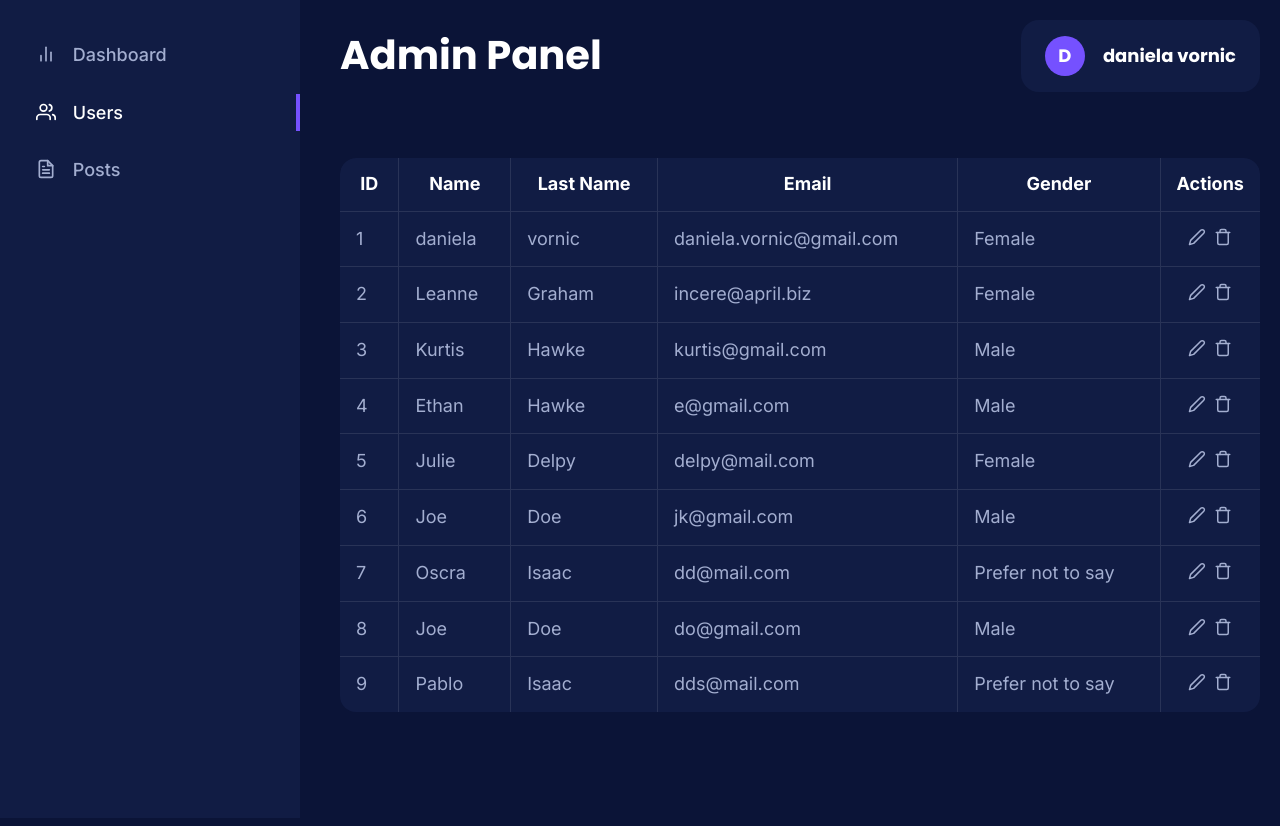
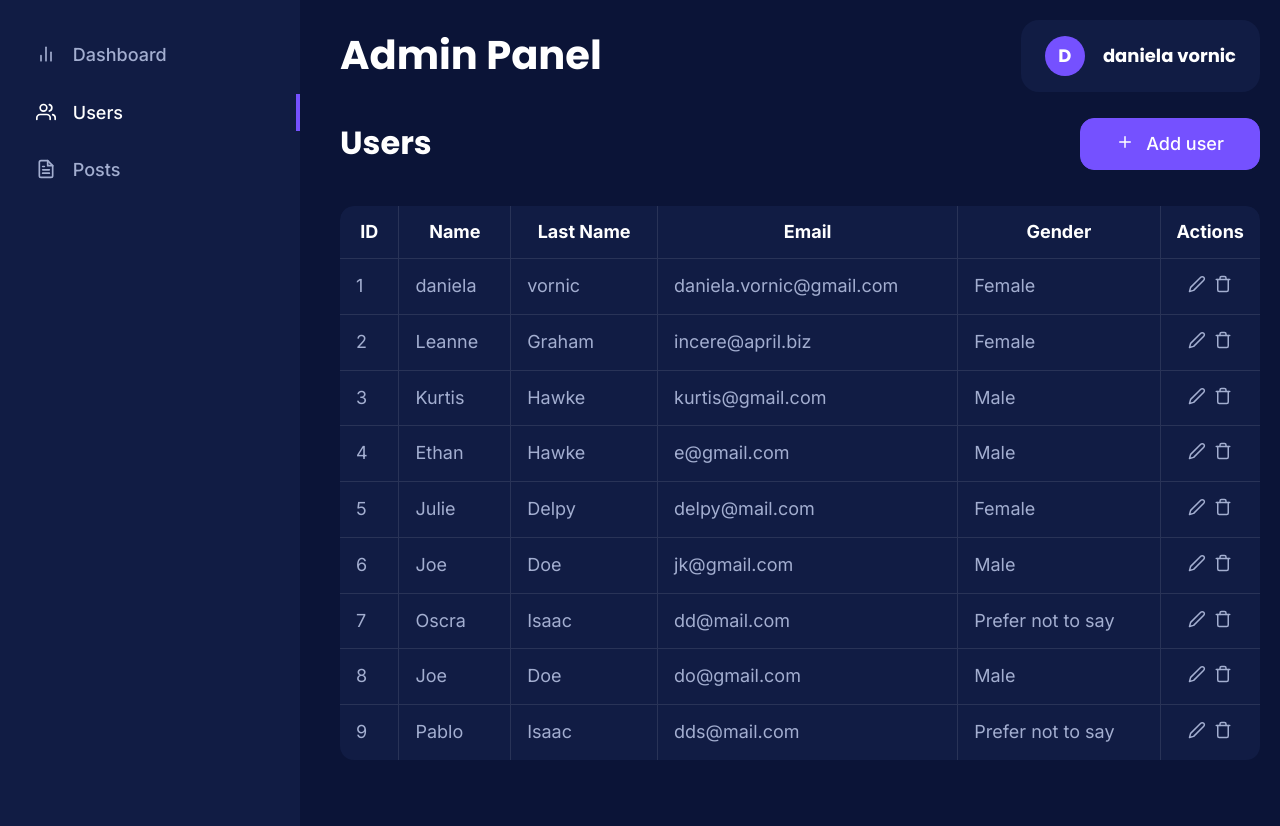
Before and after one commit to danielavornic/ebs-dashboard, a React (Create React App) app: page /users in a window 1280 px wide. Built offline with nearby package versions, Linux system fonts and the light colour scheme; data requests are answered from the project's data file; sample sign-in values are in the browser's storage.

Commit message:
add title and 'add' button above table in admin panel

```diff
--- a/src/components/Layout/Layout.tsx
+++ b/src/components/Layout/Layout.tsx
@@ -8,11 +8,14 @@ import Menu from './Menu';
 import Topbar from './Topbar';
 
 import '../../styles/Layout.scss';
+import { FiPlus } from 'react-icons/fi';
+import Button from '../Button';
 
 interface LayoutProps {
   page: string;
   data: User[];
   showTable?: boolean;
+  showButton?: boolean;
   headings?: string[];
   properties?: UserProperties[];
 }
@@ -28,6 +31,7 @@ const Container: FC<ContainerProps> = ({ children }) => {
 const Layout: FC<LayoutProps> = ({
   page,
   data,
+  showButton = true,
   showTable = true,
   headings = [],
   properties = [],
@@ -48,9 +52,20 @@ const Layout: FC<LayoutProps> = ({
       <main>
         <Topbar name={name} lastName={lastName} />
         <Container>
-          {showTable && (
-            <Table data={data} headings={headings} properties={properties} />
-          )}
+          <>
+            <div className='heading'>
+              <h2>{page}</h2>
+              {showButton && (
+                <Button state='primary' type='button'>
+                  <FiPlus />
+                  Add {page === 'users' ? 'user' : 'post'}
+                </Button>
+              )}
+            </div>
+            {showTable && (
+              <Table data={data} headings={headings} properties={properties} />
+            )}
+          </>
         </Container>
       </main>
     </div>
--- a/src/features/auth/Dashboard.tsx
+++ b/src/features/auth/Dashboard.tsx
@@ -1,7 +1,9 @@
 import Layout from '../../components/Layout/Layout';
 
 const Dashboard = () => {
-  return <Layout page='dashboard' data={[]} showTable={false} />;
+  return (
+    <Layout page='dashboard' data={[]} showTable={false} showButton={false} />
+  );
 };
 
 export default Dashboard;
--- a/src/styles/Layout.scss
+++ b/src/styles/Layout.scss
@@ -107,11 +107,33 @@
 
   .container {
     flex: 1;
+    margin-top: 40px;
+
+    .heading {
+      display: flex;
+      align-items: center;
+      justify-content: space-between;
+      margin-bottom: 36px;
+
+      h2 {
+        text-transform: capitalize;
+      }
+
+      button {
+        width: 180px;
+        padding: 14px 24px;
+        border-radius: $border-radius-small;
+
+        svg {
+          vertical-align: text-top;
+          margin-right: 12px;
+        }
+      }
+    }
 
     .table-container {
-      height: 80vh;
+      height: 75vh;
       overflow: auto;
-      margin-top: 80px;
       border-radius: $border-radius-small;
 
       &::-webkit-scrollbar {
--- a/src/styles/utils/_variables.scss
+++ b/src/styles/utils/_variables.scss
@@ -29,7 +29,7 @@ $grid-xxl: 1400px;
 // OTHER
 $border-radius-normal: 18px;
 $border-radius-large: 24px;
-$border-radius-small: 16px;
+$border-radius-small: 14px;
 
 $button-padding: 18px 24px;
 $transition: all 200ms ease-in;
```
